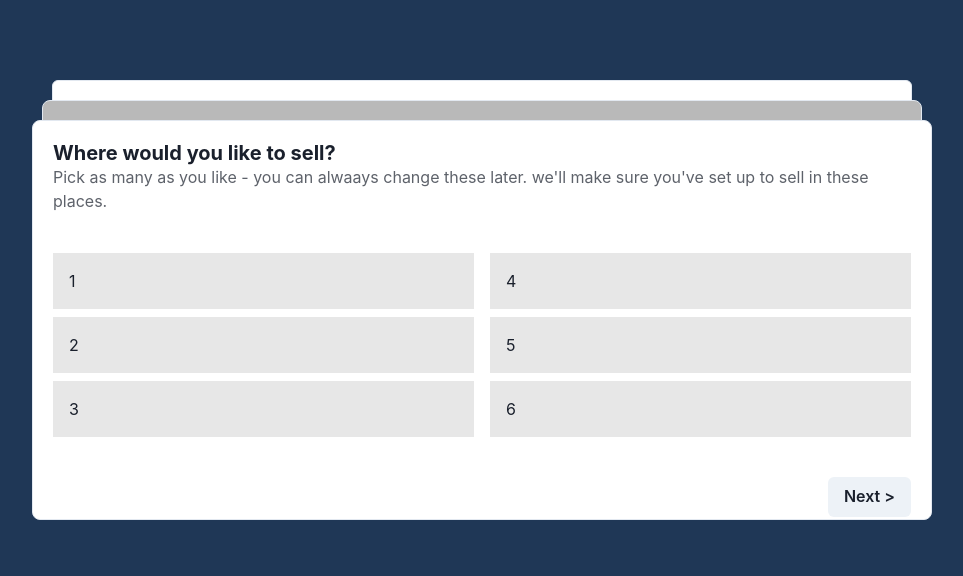
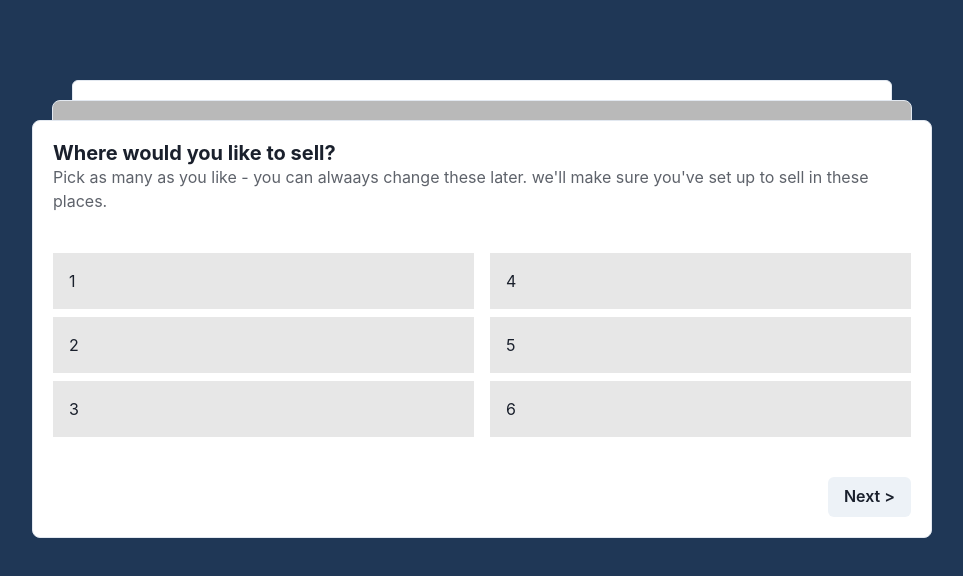
Before and after one commit to krishabb0605/Shopify, a React (Create React App) app: page / in a window 1280 px wide. Shown: the top 576 px of the page, without its empty margins (158-1121 px from the left). Built offline with nearby package versions, Linux system fonts and the light colour scheme.

Commit message:
Changes related scale for animation

```diff
--- a/src/App.css
+++ b/src/App.css
@@ -1,74 +1,61 @@
-.animationTop {
-  animation: changePosition 2s;
+/* width animation */
+
+.animationCard {
+  animation: animateWidthIncrease 1s;
+  height: fit-content !important;
 }
 
-@keyframes changePosition {
+@keyframes animateWidthIncrease {
   from {
-    top: 0px;
+    transform: scaleX(1);
+  }
+  to {
+    transform: scaleX(1.05);
+  }
+}
+
+.animationCardReturn {
+  animation: animateWidthDecrease 1s;
+}
+
+@keyframes animateWidthDecrease {
+  from {
+    transform: scaleX(1.05);
+  }
+  to {
+    transform: scaleX(1);
+  }
+}
+
+/* Position animation */
+
+.animateTopToBottom {
+  animation: animateTopToBottomTransition 1s;
+}
+
+@keyframes animateTopToBottomTransition {
+  from {
+    transform: translateY(0);
     opacity: 1;
   }
   to {
-    top: 20px;
+    transform: translateY(20px);
     opacity: 0;
   }
 }
 
-.animationTop1 {
-  animation: changePosition1 2s;
+.animateBottomToTop {
+  animation: animateBottomToBottomTransition 1s;
 }
 
-@keyframes changePosition1 {
+@keyframes animateBottomToBottomTransition {
   from {
-    top: -20px;
-    opacity: 1;
+    transform: translateY(20px);
+    opacity: 0;
   }
   to {
-    top: 20px;
-    opacity: 0;
-  }
-}
-
-.animationTop2 {
-  animation: changePosition2 2s;
-  height: 400px !important;
-}
-
-@keyframes changePosition2 {
-  from {
-    top: -40px;
+    transform: translateY(0);
     opacity: 1;
-  }
-  to {
-    top: -20px;
-    opacity: 0;
-  }
-}
-
-.animationCard2 {
-  animation: abc2 2s;
-}
-
-@keyframes abc2 {
-  from {
-    width: 880px;
-  }
-  to {
-    width: 900px;
-  }
-}
-
-.animationCard3 {
-  animation: abc3 2s;
-}
-
-@keyframes abc3 {
-  from {
-    width: 860px;
-    height: 290px;
-  }
-  to {
-    width: 900px;
-    height: 400px;
   }
 }
 
@@ -76,7 +63,7 @@
 
 .animationText {
   animation-name: xyz;
-  animation-duration: 2s;
+  animation-duration: 1s;
 }
 
 @keyframes xyz {
@@ -87,80 +74,3 @@
     opacity: 1;
   }
 }
-
-/* return animation */
-
-.animationReturn {
-  animation: animationR 2s;
-}
-
-@keyframes animationR {
-  to {
-    top: 0px;
-    opacity: 1;
-  }
-  from {
-    top: 20px;
-    opacity: 0;
-  }
-}
-
-.animationReturn1 {
-  animation: animationR1 2s;
-}
-
-@keyframes animationR1 {
-  to {
-    top: -20px;
-    opacity: 1;
-  }
-  from {
-    top: 0px;
-    opacity: 0;
-  }
-}
-
-.animationCard2Return,
-.animationCardReturn {
-  animation: animationReturnCard2 2s;
-}
-
-@keyframes animationReturnCard2 {
-  from {
-    width: 880px;
-  }
-
-  to {
-    width: 900px;
-  }
-}
-
-.returnAnimation1 {
-  animation: returnAnimation11 2s;
-}
-
-@keyframes returnAnimation11 {
-  from {
-    width: 900px;
-  }
-
-  to {
-    width: 880px;
-  }
-}
-
-.returnAnimation2 {
-  animation: returnAnimation12 2s;
-}
-
-@keyframes returnAnimation12 {
-  from {
-    width: 900px;
-    height: 400px;
-  }
-
-  to {
-    width: 860px;
-    height: 290px;
-  }
-}
--- a/src/App.js
+++ b/src/App.js
@@ -24,10 +24,10 @@ function App() {
             justifyContent='center'
             zIndex='3'
             className={
-              className === 'animationTop'
-                ? className
-                : className === 'animationReturn'
-                ? className
+              className === 'animationTop1'
+                ? 'animateTopToBottom'
+                : className === 'animationReturn1'
+                ? 'animateBottomToTop'
                 : ''
             }
           >
@@ -61,10 +61,10 @@ function App() {
             justifyContent='center'
             zIndex='2'
             className={
-              className === 'animationTop1'
-                ? className
-                : className === 'animationReturn1'
-                ? className
+              className === 'animationTop2'
+                ? 'animateTopToBottom'
+                : className === 'animationReturn2'
+                ? 'animateBottomToTop'
                 : ''
             }
           >
@@ -88,10 +88,10 @@ function App() {
             alignItems='center'
             justifyContent='center'
             className={
-              className === 'animationTop2'
-                ? className
-                : className == 'animationReturn'
-                ? className
+              className === 'animationTop3'
+                ? 'animateTopToBottom'
+                : className == 'animationReturn1'
+                ? 'animateBottomToTop'
                 : ''
             }
           >
--- a/src/component/Layout1/index.js
+++ b/src/component/Layout1/index.js
@@ -23,8 +23,7 @@ const Layout1 = () => {
           variant='outline'
           w='900px'
           borderRadius='8px'
-          h='400px'
-          className={className === 'animationReturn' ? 'animationCardReturn' : ''}
+          // className={className === 'animationCard' ? 'animationCardReturn' : ''}
         >
           <Box className='animationText'>
             <CardHeader
--- a/src/component/Layout2/index.js
+++ b/src/component/Layout2/index.js
@@ -16,28 +16,24 @@ import '../../App.css';
 const Layout2 = () => {
   const { handleStepCount, className, currentStep } = useContext(GlobalContext);
 
-  console.log('object');
-
   return (
     <Box>
       <Flex justifyContent='center'>
         <Card
           variant='outline'
-          w={currentStep === 1 ? '900px' : '880px'}
+          w='860px'
+          transform={currentStep === 1 ? 'scaleX(1.05)' : 'scaleX(1)'}
           borderRadius='8px'
           className={
-            className === 'animationTop'
-              ? 'animationCard2'
+            className === 'animationTop1'
+              ? 'animationCard'
               : className === 'animationReturn1'
-              ? 'animationCard2Return'
-              : className === 'animationReturn'
-              ? 'returnAnimation1'
+              ? 'animationCardReturn'
               : ''
           }
-          h='270px'
           bg='#b9b9b9'
         >
-          <Box className={className === 'animationTop' ? 'animationText' : ''}>
+          <Box className={className === 'animationTop1' ? 'animationText' : ''}>
             <CardHeader
               backgroundColor='inherit'
               textAlign='start'
--- a/src/component/Layout3/index.js
+++ b/src/component/Layout3/index.js
@@ -18,24 +18,24 @@ import '../../App.css';
 const Layout3 = () => {
   const { handleStepCount, className, currentStep } = useContext(GlobalContext);
   const [isLoading, setIsLoading] = useState(false);
-  console.log(className);
   return (
     <Box>
       <Flex justifyContent='center'>
         <Card
           variant='outline'
-          w={currentStep === 2 ? '900px' : '860px'}
-          h={currentStep === 2 ? '400px' : '290px'}
+          w='820px'
+          transform={currentStep === 2 ? 'scaleX(1.05)' : 'scaleX(1)'}
+          h={currentStep === 2 ? 'auto' : '200px'}
           overflow='hidden'
           className={
-            className === 'animationTop1'
-              ? 'animationCard3'
-              : className === 'animationReturn1'
-              ? 'returnAnimation2'
+            className === 'animationTop2'
+              ? 'animationCard'
+              : className === 'animationReturn2'
+              ? 'animationCardReturn'
               : ''
           }
         >
-          <Box className={className === 'animationTop1' ? 'animationText' : ''}>
+          <Box className={className === 'animationTop2' ? 'animationText' : ''}>
             <CardHeader textAlign='start'>
               <Heading size='md'>What do you plan to sell first ?</Heading>
               <Text opacity='0.7'>
--- a/src/context/global.context.js
+++ b/src/context/global.context.js
@@ -12,34 +12,34 @@ const GlobalContextProvider = (props) => {
     if (isNext) {
       const classNameData =
         stepCount === 1
-          ? 'animationTop'
+          ? 'animationTop1'
           : stepCount === 2
-          ? 'animationTop1'
-          : 'animationTop2';
+          ? 'animationTop2'
+          : 'animationTop3';
 
       setClassName(classNameData);
+
       setTimeout(() => {
         setCurrentStep(stepCount);
         setClassName('');
-      }, 2000);
+      }, 1000);
     } else {
       setCurrentStep(stepCount);
 
       const classNameData =
         stepCount === 0
-          ? 'animationReturn'
+          ? 'animationReturn1'
           : stepCount === 1
-          ? 'animationReturn1'
-          : 'animationReturn2';
+          ? 'animationReturn2'
+          : 'animationReturn3';
+
       setClassName(classNameData);
 
       setTimeout(() => {
         setClassName('');
-      }, 2000);
+      }, 1000);
     }
   };
-
-  console.log('uytdtg');
 
   return (
     <GlobalContext.Provider
```
